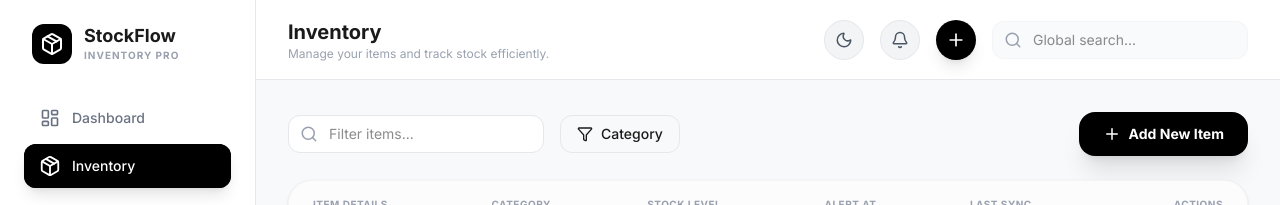
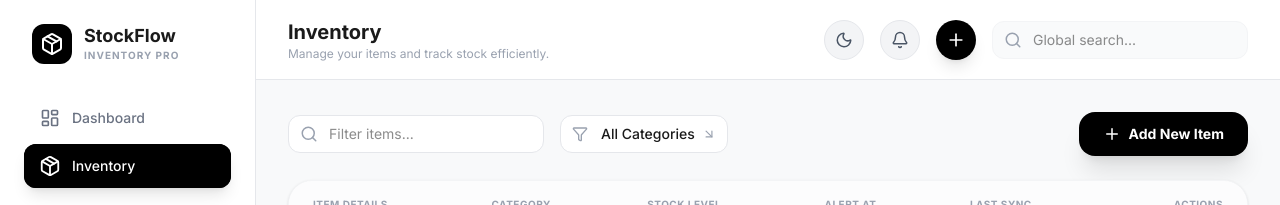
Before and after one commit to weididev/StockFlow-Inventory, a React (Vite) app: page / in a window 1280 px wide. Both pictures are taken after a click on the button "Inventory". Shown: the top 205 px of the page. Built offline with nearby package versions, Linux system fonts and the light colour scheme.

Commit message:
Update InventoryList.tsx

```diff
--- a/src/components/InventoryList.tsx
+++ b/src/components/InventoryList.tsx
@@ -26,6 +26,7 @@ interface InventoryListProps {
 
 export function InventoryList({ inventory }: InventoryListProps) {
   const [searchQuery, setSearchQuery] = useState('');
+  const [selectedCategory, setSelectedCategory] = useState<string>('All');
   const [isAddModalOpen, setIsAddModalOpen] = useState(false);
   const [isGiveModalOpen, setIsGiveModalOpen] = useState(false);
   const [isEditModalOpen, setIsEditModalOpen] = useState(false);
@@ -44,12 +45,19 @@ export function InventoryList({ inventory }: InventoryListProps) {
     notes: '',
   });
 
+  const categories = useMemo(() => {
+    const cats = new Set(inventory.items.map(i => i.category));
+    return ['All', ...Array.from(cats)].sort();
+  }, [inventory.items]);
+
   const filteredItems = useMemo(() => {
-    return inventory.items.filter(item =>
-      item.name.toLowerCase().includes(searchQuery.toLowerCase()) ||
-      item.category.toLowerCase().includes(searchQuery.toLowerCase())
-    );
-  }, [inventory.items, searchQuery]);
+    return inventory.items.filter(item => {
+      const matchSearch = item.name.toLowerCase().includes(searchQuery.toLowerCase()) ||
+                          item.category.toLowerCase().includes(searchQuery.toLowerCase());
+      const matchCat = selectedCategory === 'All' || item.category === selectedCategory;
+      return matchSearch && matchCat;
+    });
+  }, [inventory.items, searchQuery, selectedCategory]);
 
   const handleAddSubmit = (e: FormEvent) => {
     e.preventDefault();
@@ -127,10 +135,21 @@ export function InventoryList({ inventory }: InventoryListProps) {
               className="pl-10 pr-4 py-2 border border-gray-200 dark:border-gray-800 bg-white dark:bg-gray-950 rounded-xl text-sm focus:outline-none focus:ring-2 focus:ring-black/5 w-64 dark:text-white"
             />
           </div>
-          <button className="flex items-center gap-2 px-4 py-2 border border-gray-200 dark:border-gray-800 rounded-xl text-sm font-medium hover:bg-gray-50 dark:hover:bg-gray-800 transition-colors dark:text-gray-300">
-            <Filter size={16} />
-            <span>Category</span>
-          </button>
+          <div className="relative">
+            <Filter className="absolute left-3 top-1/2 -translate-y-1/2 text-gray-400" size={16} />
+            <select
+              value={selectedCategory}
+              onChange={(e) => setSelectedCategory(e.target.value)}
+              className="pl-10 pr-8 py-2 appearance-none border border-gray-200 dark:border-gray-800 bg-white dark:bg-gray-950 rounded-xl text-sm font-medium hover:bg-gray-50 dark:hover:bg-gray-800 transition-colors dark:text-gray-300 focus:outline-none focus:ring-2 focus:ring-black/5"
+            >
+              {categories.map(c => (
+                <option key={c} value={c}>{c === 'All' ? 'All Categories' : c}</option>
+              ))}
+            </select>
+            <div className="absolute right-3 top-1/2 -translate-y-1/2 pointer-events-none">
+              <ArrowDownRight size={14} className="text-gray-400" />
+            </div>
+          </div>
         </div>
         <button
           onClick={() => setIsAddModalOpen(true)}
@@ -304,22 +323,52 @@ export function InventoryList({ inventory }: InventoryListProps) {
               </div>
             </div>
             <div className="grid grid-cols-2 gap-4">
-              <div className="flex flex-col gap-1.5">
+              <div className="flex flex-col gap-1.5 relative">
                 <label className="text-xs font-bold text-gray-400 uppercase tracking-widest">Category</label>
+                <div className="relative">
                   <input
                     required
                     type="text"
-                  list="item-category-suggestions"
                     placeholder="e.g. Stationery"
-                  className="px-4 py-3 bg-gray-50 dark:bg-gray-900 border border-gray-100 dark:border-gray-800 rounded-2xl text-sm focus:outline-none focus:ring-2 focus:ring-black/5 dark:text-white"
+                    className="w-full px-4 py-3 bg-gray-50 dark:bg-gray-900 border border-gray-100 dark:border-gray-800 rounded-2xl text-sm focus:outline-none focus:ring-2 focus:ring-black/5 dark:text-white"
                     value={formData.category}
                     onChange={e => setFormData({...formData, category: e.target.value})}
+                    onFocus={() => {
+                      // Small delay to allow the layout to settle
+                      setTimeout(() => {
+                        const list = document.getElementById('category-suggestions-dropdown');
+                        if (list) list.style.display = 'block';
+                      }, 50);
+                    }}
+                    onBlur={() => {
+                      setTimeout(() => {
+                        const list = document.getElementById('category-suggestions-dropdown');
+                        if (list) list.style.display = 'none';
+                      }, 200);
+                    }}
                   />
-                <datalist id="item-category-suggestions">
-                  {Array.from(new Set(inventory.items.map(item => item.category))).map((cat, idx) => (
-                    <option key={idx} value={cat} />
+                  <div
+                    id="category-suggestions-dropdown"
+                    className="hidden absolute top-full left-0 right-0 mt-2 bg-white dark:bg-gray-900 border border-gray-100 dark:border-gray-800 rounded-xl shadow-xl overflow-hidden z-30 max-h-48 overflow-y-auto"
+                  >
+                    {Array.from(new Set(inventory.items.map(item => item.category)))
+                      .filter(cat => cat.toLowerCase().includes(formData.category.toLowerCase()) || formData.category === '')
+                      .map((cat, idx) => (
+                      <button
+                        key={idx}
+                        type="button"
+                        className="w-full text-left px-4 py-3 text-sm hover:bg-gray-50 dark:hover:bg-gray-800 transition-colors dark:text-white border-b border-gray-50 dark:border-gray-800 last:border-0"
+                        onClick={() => {
+                          setFormData({...formData, category: cat});
+                          const list = document.getElementById('category-suggestions-dropdown');
+                          if (list) list.style.display = 'none';
+                        }}
+                      >
+                        {cat}
+                      </button>
                     ))}
-                </datalist>
+                  </div>
+                </div>
               </div>
               <div className="flex flex-col gap-1.5">
                 <label className="text-xs font-bold text-gray-400 uppercase tracking-widest">Unit</label>
```
Lines whose indentation alone changed are shown as unchanged.
